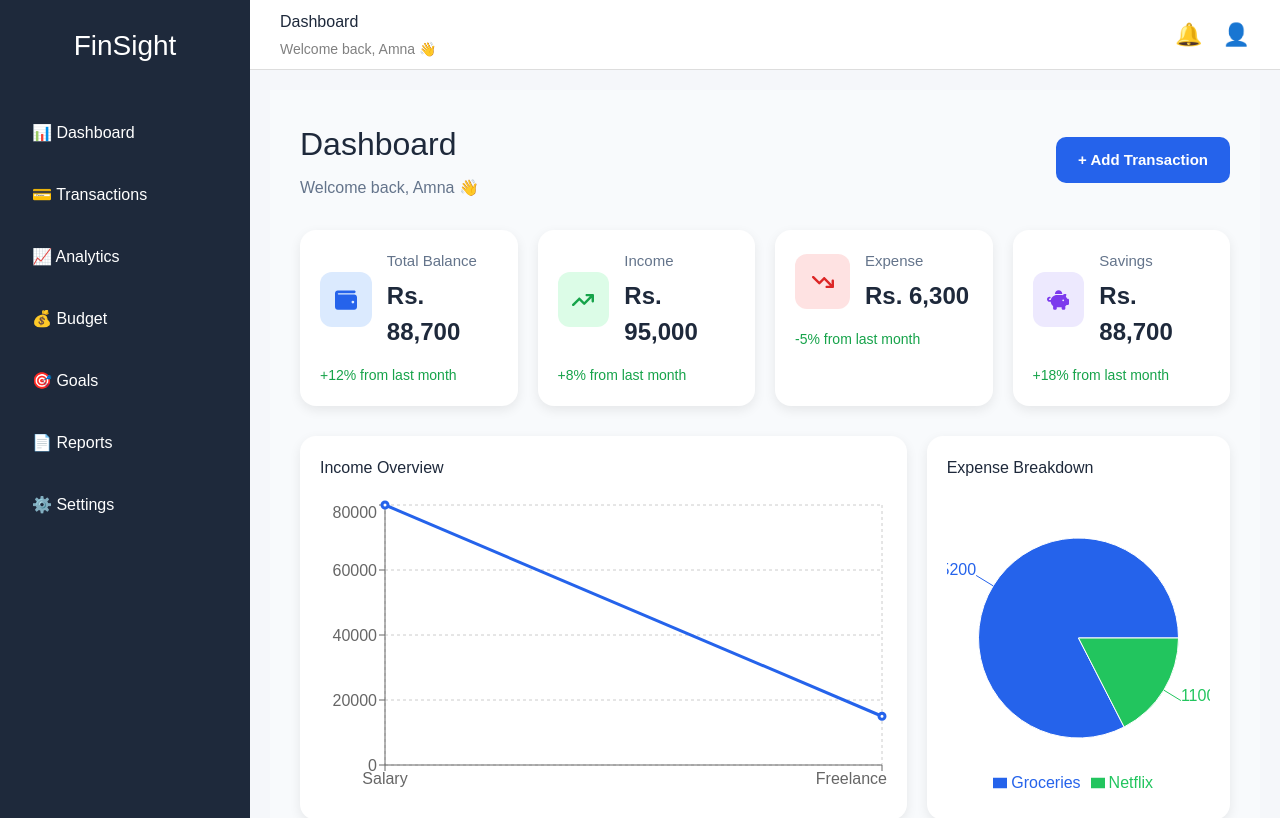
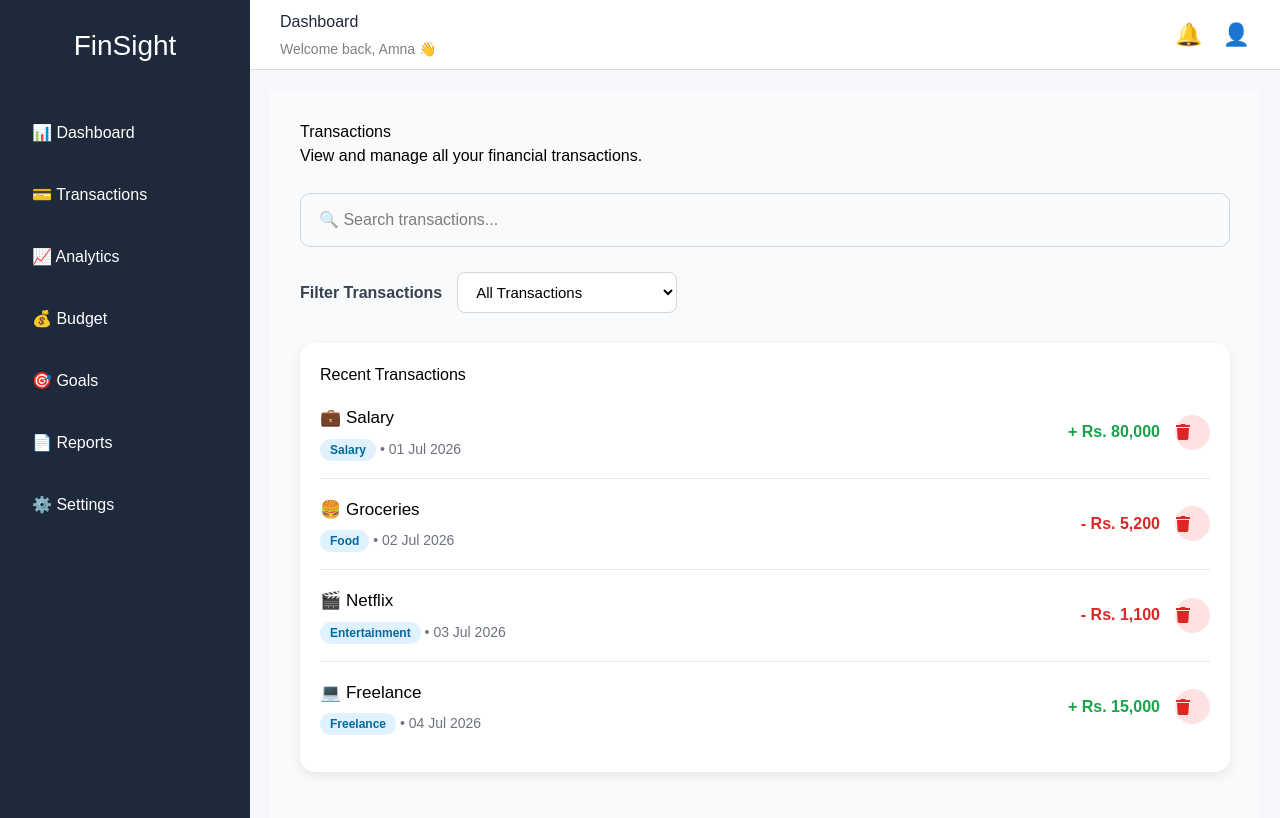
Before and after one commit to amnaa1448830-design/Financial-Analytics-Dashboard, a React (Vite) app in the folder client/: page /transactions in a window 1280 px wide. Shown: the top 818 px of the page. Built offline with nearby package versions, Linux system fonts and the light colour scheme.

Commit message:
Added React Router and Transactions page

```diff
--- a/client/src/App.jsx
+++ b/client/src/App.jsx
@@ -1,7 +1,21 @@
+import { Routes, Route, Navigate } from "react-router-dom";
+
 import Dashboard from "./pages/Dashboard";
+import Transactions from "./pages/Transactions";
 
 function App() {
-  return <Dashboard />;
+  return (
+    <Routes>
+      <Route path="/" element={<Navigate to="/dashboard" />} />
+
+      <Route path="/dashboard" element={<Dashboard />} />
+
+      <Route
+        path="/transactions"
+        element={<Transactions />}
+      />
+    </Routes>
+  );
 }
 
 export default App;
--- a/client/src/components/common/Sidebar.jsx
+++ b/client/src/components/common/Sidebar.jsx
@@ -1,3 +1,4 @@
+import { NavLink } from "react-router-dom";
 import "../../styles/sidebar.css";
 
 function Sidebar() {
@@ -9,13 +10,29 @@ function Sidebar() {
 
       <nav className="menu">
         <ul>
-          <li>📊 Dashboard</li>
-          <li>💳 Transactions</li>
+
+          <li>
+            <NavLink to="/dashboard">
+              📊 Dashboard
+            </NavLink>
+          </li>
+
+          <li>
+            <NavLink to="/transactions">
+              💳 Transactions
+            </NavLink>
+          </li>
+
           <li>📈 Analytics</li>
+
           <li>💰 Budget</li>
+
           <li>🎯 Goals</li>
+
           <li>📄 Reports</li>
+
           <li>⚙️ Settings</li>
+
         </ul>
       </nav>
     </aside>
--- a/client/src/main.jsx
+++ b/client/src/main.jsx
@@ -1,5 +1,7 @@
 import { StrictMode } from "react";
 import { createRoot } from "react-dom/client";
+import { BrowserRouter } from "react-router-dom";
+
 import App from "./App";
 import "./index.css";
 
@@ -7,8 +9,10 @@ import TransactionProvider from "./context/TransactionContext";
 
 createRoot(document.getElementById("root")).render(
   <StrictMode>
-    <TransactionProvider>
-      <App />
-    </TransactionProvider>
+    <BrowserRouter>
+      <TransactionProvider>
+        <App />
+      </TransactionProvider>
+    </BrowserRouter>
   </StrictMode>
 );
--- /dev/null
+++ b/client/src/pages/Transactions.jsx
@@ -0,0 +1,42 @@
+import MainLayout from "../layouts/MainLayout";
+import SearchBar from "../components/dashboard/SearchBar";
+import TransactionFilter from "../components/dashboard/TransactionFilter";
+import RecentTransactions from "../components/dashboard/RecentTransactions";
+
+import { useState } from "react";
+
+function Transactions() {
+  const [searchTerm, setSearchTerm] = useState("");
+  const [filterType, setFilterType] = useState("All");
+
+  return (
+    <MainLayout>
+      <div className="dashboard">
+
+        <h1>Transactions</h1>
+
+        <p>
+          View and manage all your financial transactions.
+        </p>
+
+        <SearchBar
+          searchTerm={searchTerm}
+          setSearchTerm={setSearchTerm}
+        />
+
+        <TransactionFilter
+          filterType={filterType}
+          setFilterType={setFilterType}
+        />
+
+        <RecentTransactions
+          searchTerm={searchTerm}
+          filterType={filterType}
+        />
+
+      </div>
+    </MainLayout>
+  );
+}
+
+export default Transactions;
```
